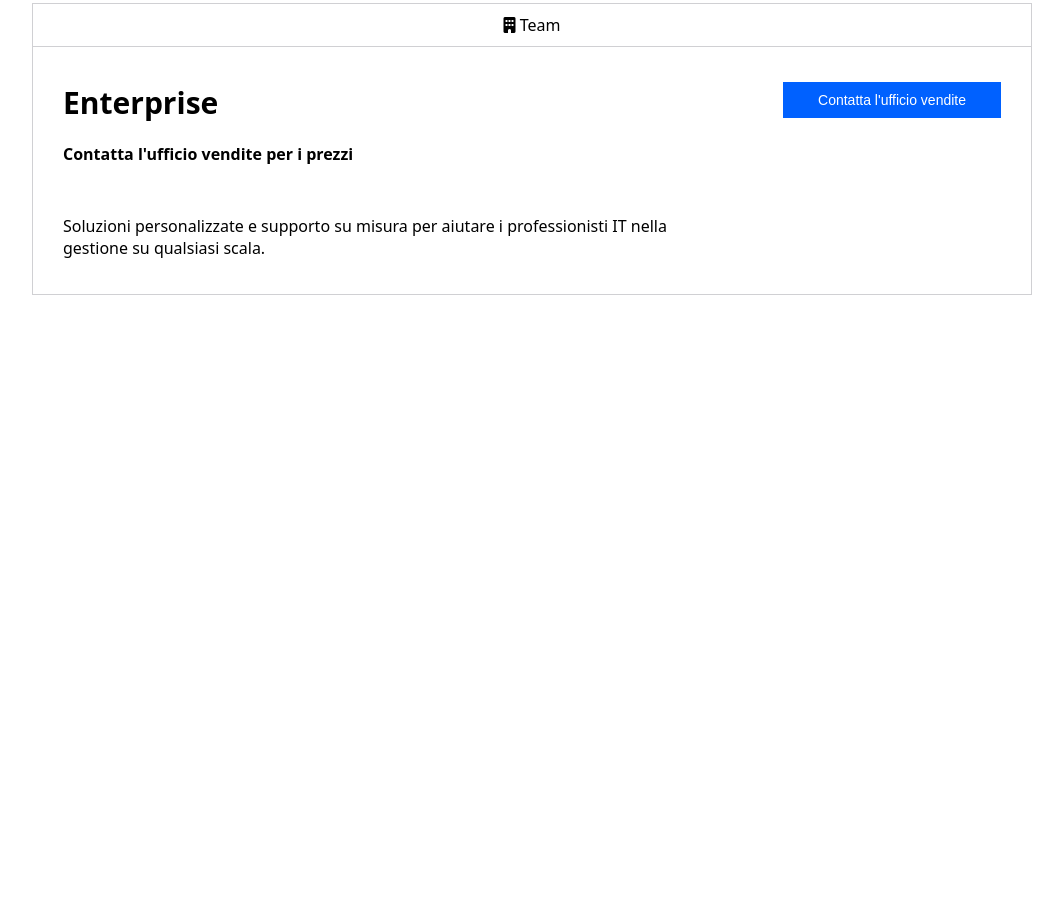
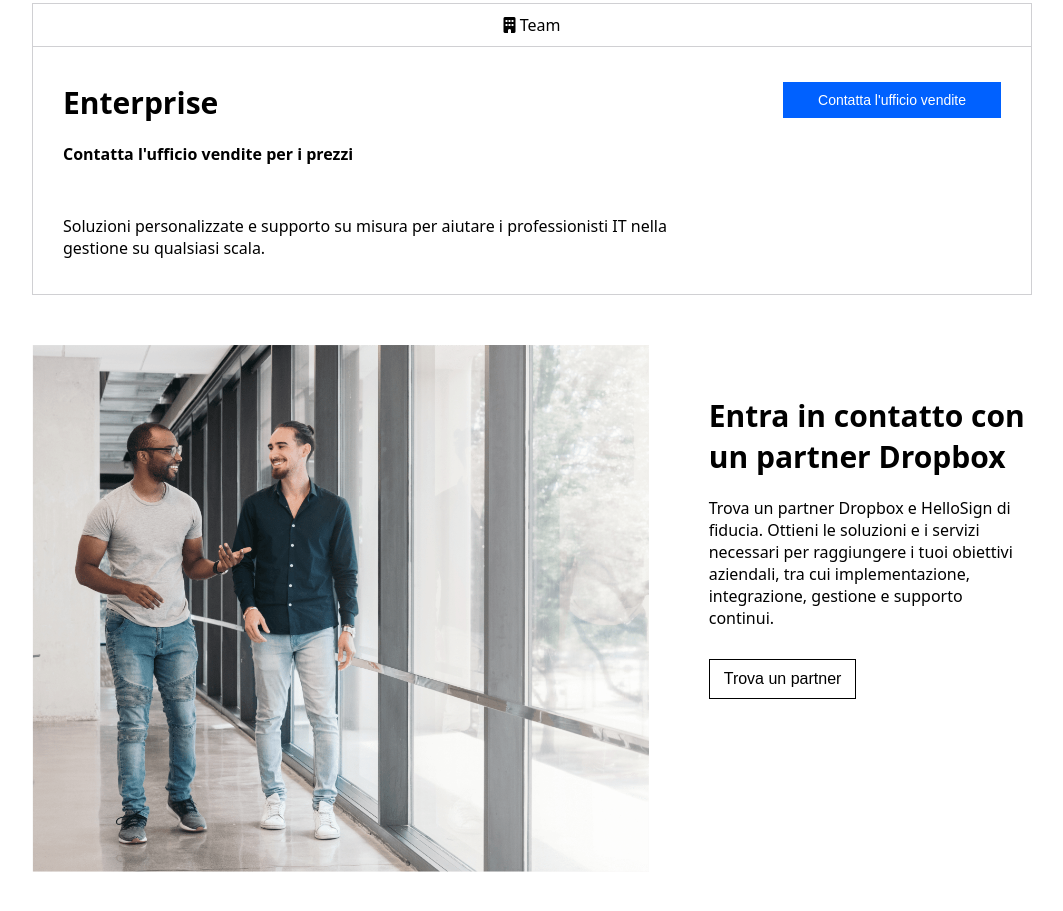
Before and after one commit to WilliamHaxhija/htmlcss-dropbox, a plain HTML site: page index.html in a window 1280 px wide. Shown: the part 2366-3277 px from the top of the page, without its empty margins (108-1171 px from the left). Before the commit the page ends 2711 px from the top, so only its background shows below. Drawn offline with Linux system fonts and the light colour scheme.

Commit message:
feat: add second section

```diff
--- a/index.html
+++ b/index.html
@@ -148,5 +148,19 @@
             </div>
         </div>
     </section>
+    <section>
+        <div class="container-1000 second-section">
+            <div>
+                <img src="./img/partner.png" alt="">
+            </div>
+            <div>
+                <h3>Entra in contatto con un partner Dropbox</h3>
+                <p>Trova un partner Dropbox e HelloSign di fiducia. Ottieni le soluzioni e i servizi necessari per raggiungere i tuoi obiettivi aziendali, tra cui implementazione, integrazione, gestione e supporto continui.</p>
+                <div class="btn-container">
+                    <button class="btn btn-transparent">Trova un partner</button>
+                </div>
+            </div>
+        </div>
+    </section>
 </body>
 </html>
--- a/style.css
+++ b/style.css
@@ -29,6 +29,12 @@
     color: white;
 }
 
+.btn-transparent {
+    background-color: transparent;
+    border: 1px solid black;
+    padding: 10px 14px;
+    font-size: 16px;
+}
 /*--- /buttons ---*/
 
 
@@ -148,6 +154,7 @@ header a {
        SECTIONS
 --------------------*/
 
+/*--- first section ---*/
 section {
     margin: 50px 0;
 }
@@ -249,3 +256,40 @@ hr {
 .last-plan .plan-explaination p {
     margin-top: 50px;
 }
+
+/*--- /first section ---*/
+
+/*--- second section ---*/
+
+.second-section {
+    display: flex;
+    gap: 50px;
+}
+
+.second-section > div:first-child {
+    max-width: 66.66%;
+}
+
+.second-section > div:last-child {
+    max-width: 33.33%;
+    padding-left: 10px;
+}
+
+.second-section img {
+    max-width: 100%;
+}
+
+.second-section h3 {
+    margin-top: 50px;
+}
+
+.second-section p {
+    margin-top: 20px;
+}
+
+.second-section .btn-container {
+    margin: 0;
+    margin-top: 30px;
+}
+
+/*--- /second section ---*/
```
